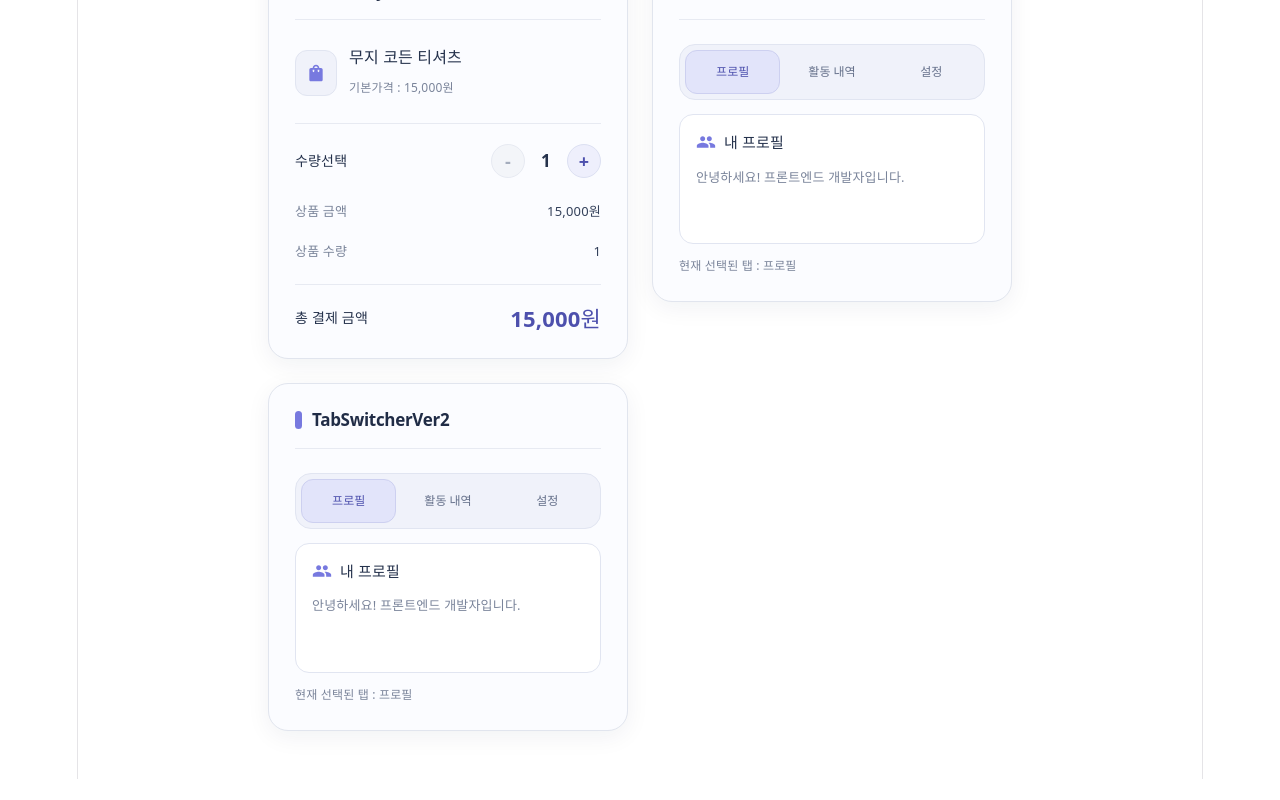
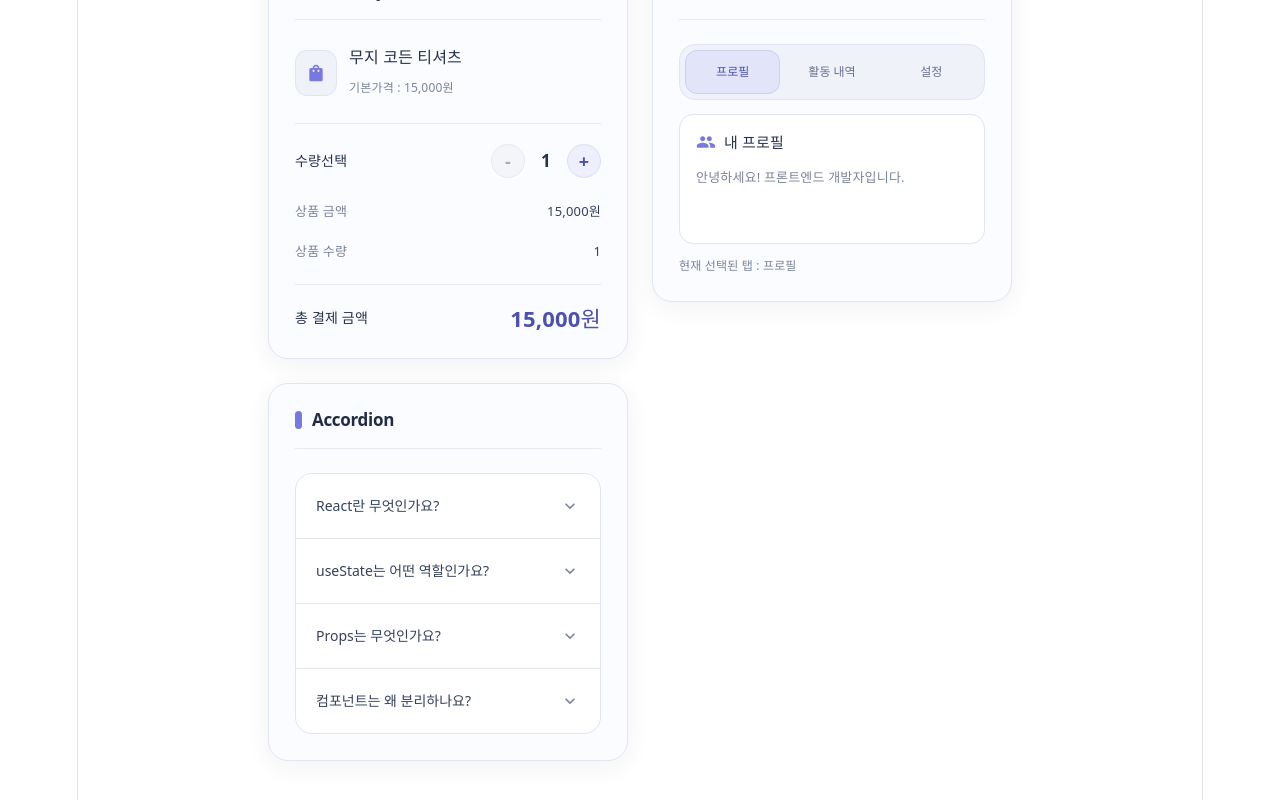
Before and after one commit to dev-cenelia/mini-demos, a React (Vite) app: page / in a window 1280 px wide. Shown: the part 1841-2641 px from the top of the page. Before the commit the page ends 2620 px from the top, so only its background shows below. Built offline with nearby package versions, Linux system fonts and the light colour scheme.

Commit message:
feat: 아코디언 데모 추가

```diff
--- /dev/null
+++ b/src/demos/accordion/Accordion.module.css
@@ -0,0 +1,84 @@
+.accordion {
+  width: 100%;
+  min-width: 0;
+  box-sizing: border-box;
+  overflow: hidden;
+  border: 1px solid #e1e5f1;
+  border-radius: 17px;
+  background: #fff;
+  color: #34415b;
+  text-align: left;
+  color-scheme: light;
+}
+
+.list {
+  margin: 0;
+  padding: 0;
+  list-style: none;
+}
+
+.item + .item {
+  border-top: 1px solid #e1e5f1;
+}
+
+.accordion .question {
+  display: flex;
+  align-items: center;
+  justify-content: space-between;
+  gap: 16px;
+  box-sizing: border-box;
+  width: 100%;
+  min-height: 64px;
+  margin: 0;
+  padding: 18px 20px;
+  border: 0;
+  border-radius: 0;
+  background: transparent;
+  color: inherit;
+  font: inherit;
+  font-size: 14px;
+  font-weight: 500;
+  line-height: 1.5;
+  text-align: left;
+  cursor: pointer;
+}
+
+.accordion .question:hover {
+  background: #f7f8fc;
+}
+
+.accordion .question:focus-visible {
+  outline: 2px solid #797bdd;
+  outline-offset: -3px;
+}
+
+.accordion .question:active {
+  transform: none;
+}
+
+.question > p {
+  flex: 1;
+  min-width: 0;
+  margin: 0;
+  overflow-wrap: anywhere;
+}
+
+.question > svg {
+  flex-shrink: 0;
+  color: #7a849a;
+  font-size: 20px;
+}
+.question svg {
+  transition: transform 0.2s ease;
+}
+.rotate {
+  transform: rotate(180deg);
+}
+.answer {
+  margin: 0;
+  padding: 0 20px 20px;
+  color: #7a849a;
+  font-size: 14px;
+  line-height: 1.7;
+  overflow-wrap: anywhere;
+}
--- /dev/null
+++ b/src/demos/accordion/Accordion.tsx
@@ -0,0 +1,66 @@
+import { ExpandMore } from "@mui/icons-material";
+import React, { useState } from "react";
+import styles from "./Accordion.module.css";
+
+type QnaData = {
+  id: string;
+  question: string;
+  answer: string;
+};
+const qnaData: QnaData[] = [
+  {
+    id: crypto.randomUUID(),
+    question: "React란 무엇인가요?",
+    answer:
+      "React는 사용자 인터페이스(UI)를 만들기 위한 JavaScript 라이브러리입니다.",
+  },
+  {
+    id: crypto.randomUUID(),
+    question: "useState는 어떤 역할인가요?",
+    answer: "컴포넌트의 상태를 저장하고 변경할 때 사용하는 React Hook입니다.",
+  },
+  {
+    id: crypto.randomUUID(),
+    question: "Props는 무엇인가요?",
+    answer:
+      "부모 컴포넌트가 자식 컴포넌트에 데이터를 전달할 때 사용하는 값입니다.",
+  },
+  {
+    id: crypto.randomUUID(),
+    question: "컴포넌트는 왜 분리하나요?",
+    answer:
+      "UI를 재사용하기 쉽고 유지보수하기 편하도록 기능과 역할에 따라 분리합니다.",
+  },
+];
+export default function Accordion() {
+  // 현재 클릭한 탭의 id값을 담을거임
+  const [currentClick, setCurrentClick] = useState<string>("");
+
+  const handleQuestionToggle = (selectId: string) => {
+    setCurrentClick((prev) => (prev === selectId ? "" : selectId));
+    console.log("지금 선택된", currentClick);
+  };
+  return (
+    <div className={styles.accordion}>
+      <ul className={styles.list}>
+        {qnaData.map((item) => (
+          <li key={item.id} className={styles.item}>
+            <button
+              type="button"
+              className={styles.question}
+              onClick={() => handleQuestionToggle(item.id)}
+            >
+              <span>{item.question}</span>{" "}
+              <ExpandMore
+                className={currentClick === item.id ? styles.rotate : ""}
+              />
+            </button>
+            {currentClick === item.id && (
+              <p className={styles.answer}>{item.answer}</p>
+            )}
+          </li>
+        ))}
+      </ul>
+    </div>
+  );
+}
--- a/src/pages/DemoList.tsx
+++ b/src/pages/DemoList.tsx
@@ -11,8 +11,8 @@ import UserManager from "../demos/userManager/UserManager";
 import TodoList from "../demos/todoList/TodoList";
 import TodoCheck from "../demos/todoCheck/TodoCheck";
 import QuantitySelector from "../demos/quantitySelector/QuantitySelector";
-import TabSwitcher from "../demos/tabSwitcher/TabSwitcher";
 import TabSwitcherVer2 from "../demos/tabSwitcher/TabSwitcherVer2";
+import Accordion from "../demos/accordion/Accordion";
 
 export default function DemoList() {
   return (
@@ -61,12 +61,16 @@ export default function DemoList() {
         <QuantitySelector />
       </DemoCard>
 
+      {/* <DemoCard title="TabSwitcher">
+        <TabSwitcher />
+      </DemoCard> */}
+
       <DemoCard title="TabSwitcher">
-        <TabSwitcher />
+        <TabSwitcherVer2 />
       </DemoCard>
 
-      <DemoCard title="TabSwitcherVer2">
-        <TabSwitcherVer2 />
+      <DemoCard title="Accordion">
+        <Accordion />
       </DemoCard>
     </div>
   );
```
